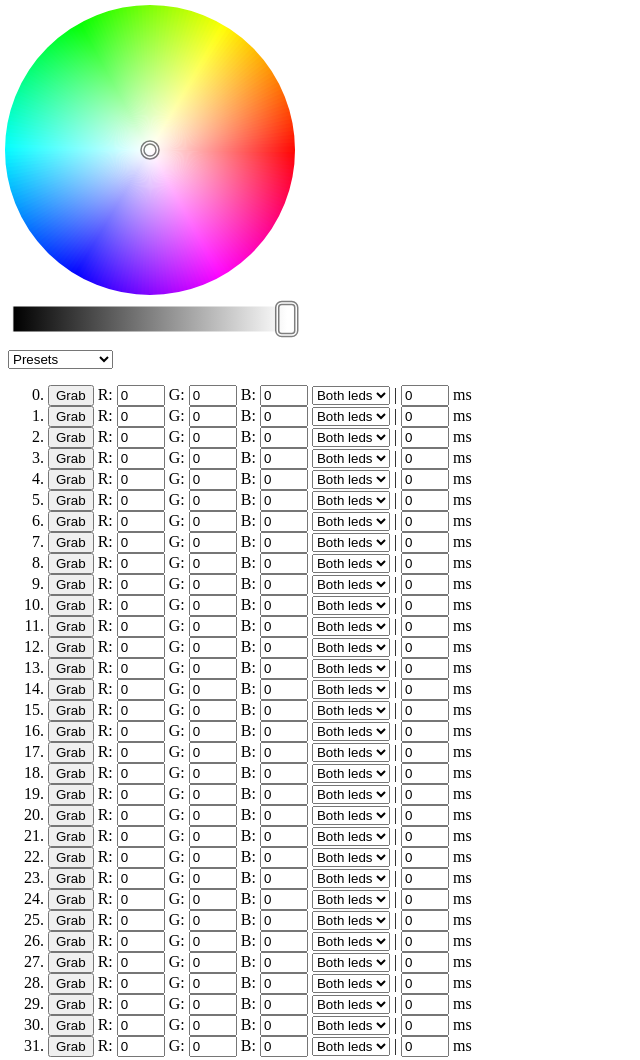
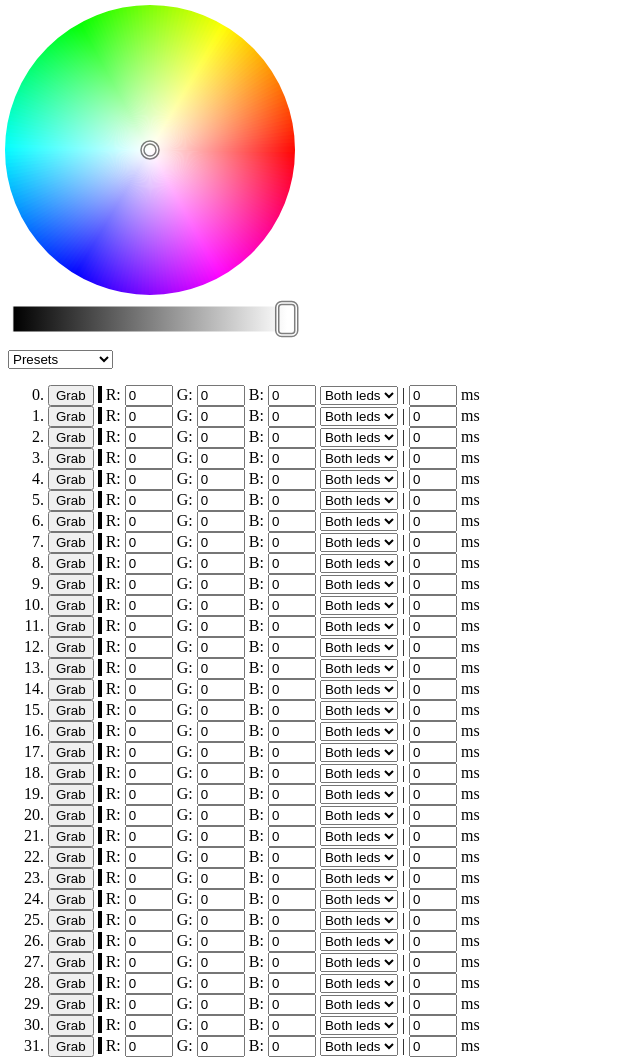
Before and after one commit to Zazcallabah/blink1-web, a plain HTML site: page web/patterns.html in a window 1280 px wide. Shown: the whole page, without its empty margins (0-640 px from the left). Drawn offline with Linux system fonts and the light colour scheme.

Commit message:
add color preview square

```diff
--- a/web/patterns.html
+++ b/web/patterns.html
@@ -14,6 +14,12 @@
 	</style>
 
 	<script type="text/javascript">
+var hexconvert = function(num){
+	var res = num.toString(16);
+	if( num <= 0xf )
+		return "0"+res;
+	return res;
+};
 
 
 
@@ -30,6 +36,11 @@
 		this.ledn = ko.observable(source.ledn || 0);
 		this.time = ko.observable(source.time || 0);
 		this.index = ko.observable(source.index || 0);
+		this.color = ko.computed(function(){
+			return "#"+hexconvert(this.r())
+			+hexconvert(this.g())
+			+hexconvert(this.b());
+		},this);
 	};
 
 	Pattern.prototype.grabColorFromPicker=function(){
@@ -42,12 +53,6 @@
 		this.b(parseInt(color.substr(5,2),16));
 	};
 
-var hexconvert = function(num){
-	var res = num.toString(16);
-	if( num <= 0xf )
-		return "0"+res;
-	return res;
-};
 
 	Pattern.prototype.toObject = function(){
 		return {
@@ -97,7 +102,7 @@ var hexconvert = function(num){
 <select data-bind="value:selected, options:presets, optionsText:'name', optionsCaption: 'Presets'"></select>
 <ol start="0" data-bind="foreach: patterns">
 	<li>
-		<button data-bind="click: grabColorFromPicker">Grab</button>
+		<button data-bind="click: grabColorFromPicker">Grab</button> <span data-bind="style:{background:color()}" style="width:10px">&nbsp;</span>
 		R: <input data-bind="value: r" />
 		G: <input data-bind="value: g" />
 		B: <input data-bind="value: b" />
```
